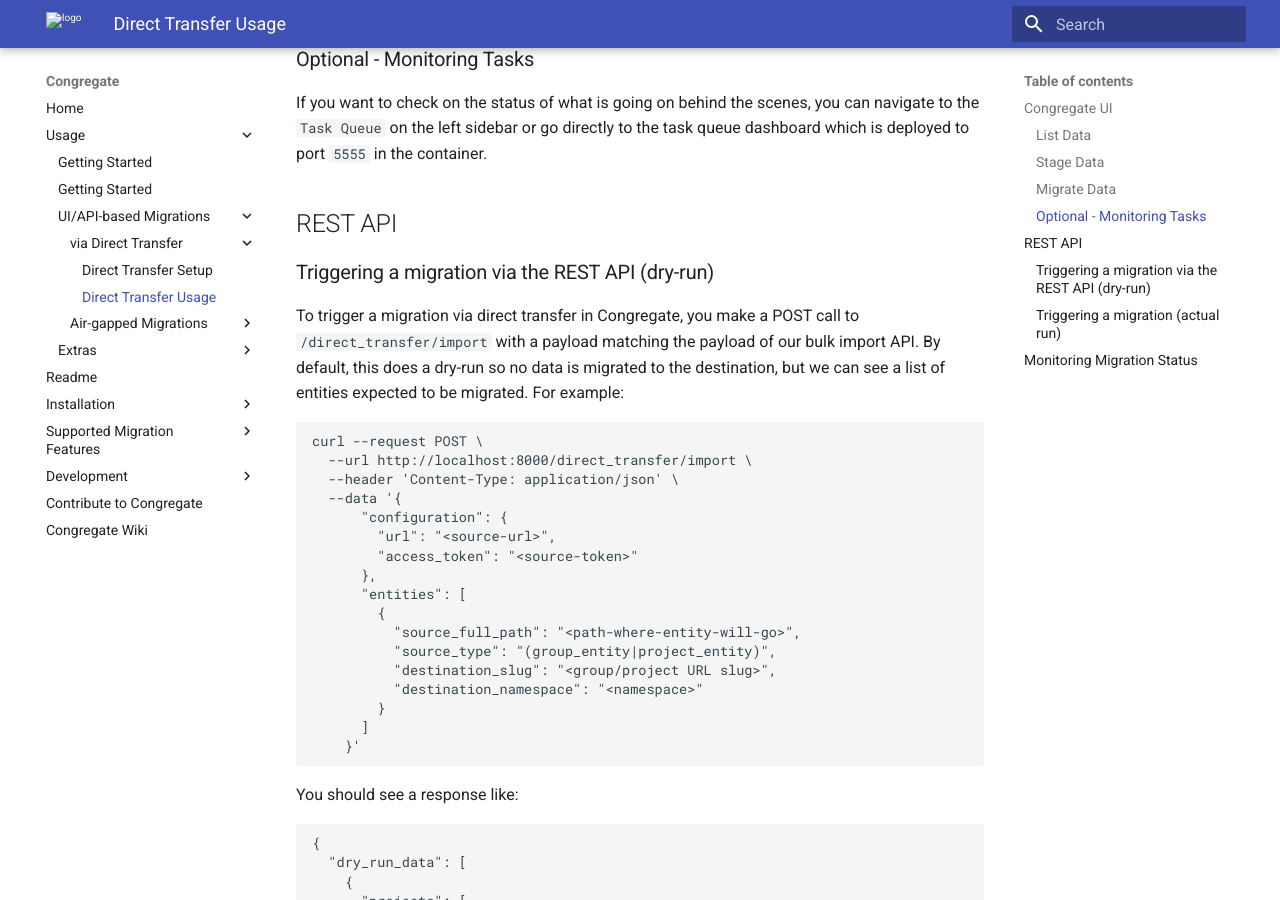
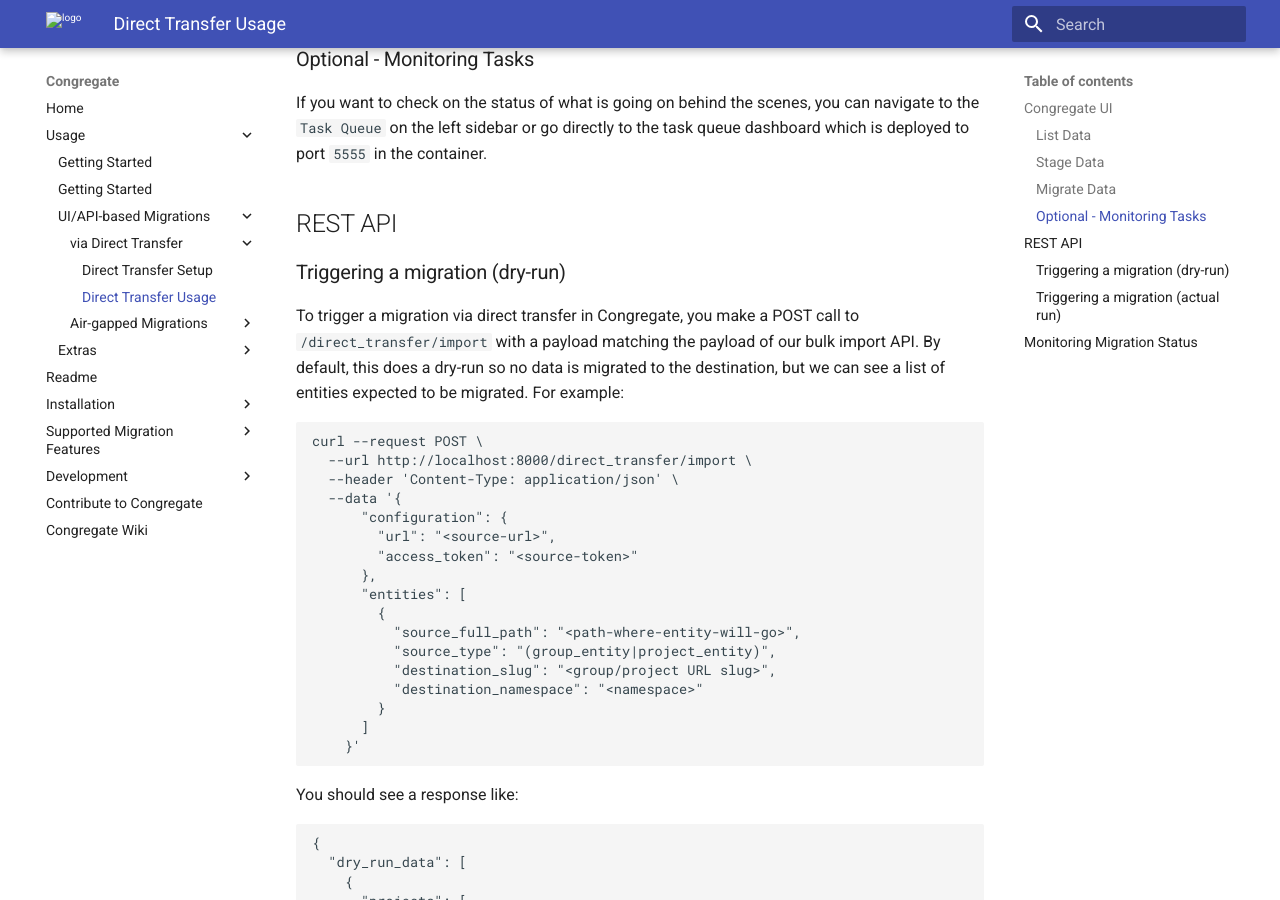
Before and after one commit to LINWEN607/congregate, an MkDocs documentation site: the page built from docs/direct-transfer-usage.md, in a window 1280 px wide and 900 px high, scrolled down 1160 px. Built offline with MkDocs 1.6.1 and Material for MkDocs 9.7.7, drawn with Linux system fonts in a browser that asks for light colours.

Commit message:
Apply 1 suggestion(s) to 1 file(s)

```diff
--- a/docs/direct-transfer-usage.md
+++ b/docs/direct-transfer-usage.md
@@ -43,7 +43,7 @@
 
 ## REST API
 
-### Triggering a migration via the REST API (dry-run)
+### Triggering a migration (dry-run)
 
 To trigger a migration via direct transfer in Congregate, you make a POST call to `/direct_transfer/import` with a payload matching the payload of our bulk import API. By default, this does a dry-run so no data is migrated to the destination, but we can see a list of entities expected to be migrated. For example:
 
```
